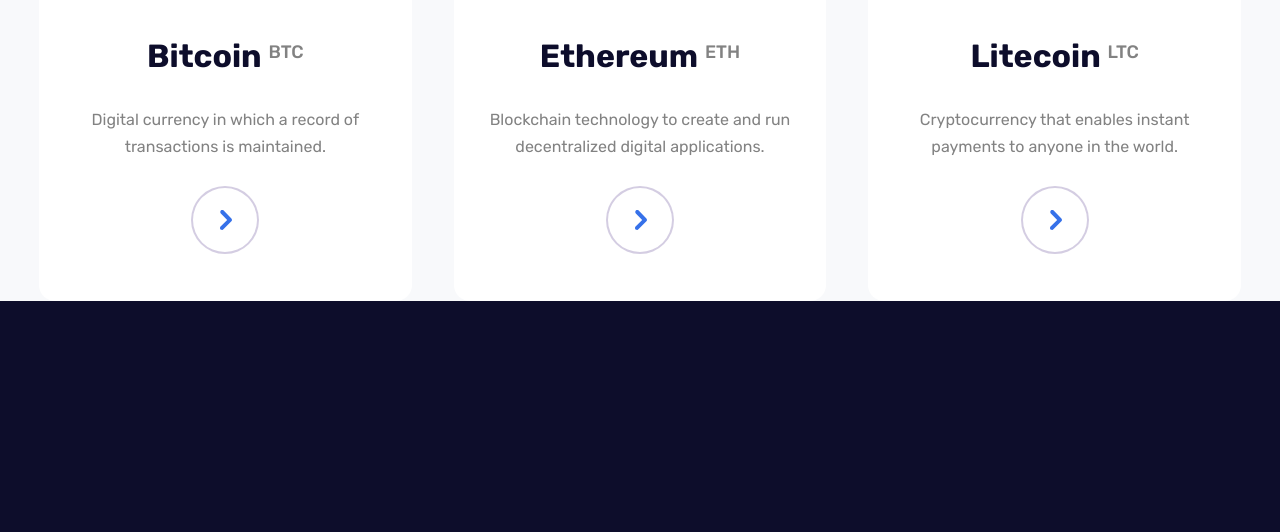
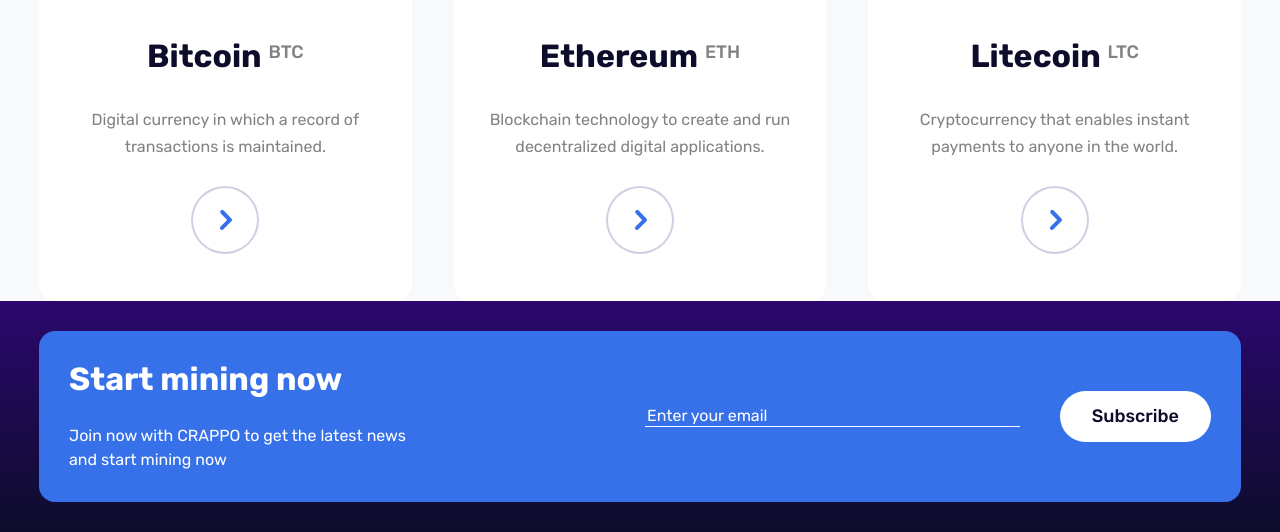
Before and after one commit to NikitaAlekseevich/crappo-crypto-layout, a plain HTML site: page index.html in a window 1280 px wide. Shown: the part 2340-2872 px from the top of the page. Before the commit the page ends 2641 px from the top, so only its background shows below. Drawn offline with nearby package versions, Linux system fonts and the light colour scheme.

Commit message:
gradient page | subscribe button

```diff
--- a/index.html
+++ b/index.html
@@ -170,5 +170,23 @@
             </div>
         </div>
     </div>
+    <div class="page-gradient">
+        <div class="wrapper">
+            <div class="form">
+                <div class="form-text">
+                    <h3 class="form-text__title">
+                        Start mining now
+                    </h3>
+                    <p class="form-text__description">
+                        Join now with CRAPPO to get the latest news and start mining now
+                    </p>
+                </div>
+                <div class="form-letter">
+                    <input type="text" class="form-letter__input" placeholder="Enter your email">
+                    <button class="form-letter__btn" type="submit">Subscribe</button>
+                </div>
+            </div>
+        </div>
+    </div>
 </body>
 </html>
--- a/src/css/style.css
+++ b/src/css/style.css
@@ -415,3 +415,67 @@ body{
     border: 2px solid white;
     transform: scale(0.5);
 }
+
+.page-gradient {
+    background: linear-gradient(180deg, #2B076E 0%, #0D0D2B 100%);
+    padding-top: 30px;
+    padding-bottom: 30px;
+}
+
+.form {
+    background-color: var(--blue);
+    border-radius: 16px;
+    display: flex;
+    justify-content: space-between;
+    padding: 30px 30px;
+}
+
+.form-text {
+    flex-grow: 1;
+}
+
+.form-text__title {
+    margin-top: 0;
+    font-size: 32px;
+    font-weight: 700;
+    margin-bottom: 27px;
+}
+
+.form-text__description {
+    font-size: 16px;
+    margin-bottom: 0;
+    max-width: 348px;
+    line-height: 1.5;
+}
+
+.form-letter {
+    display: flex;
+    justify-content: space-between;
+    align-items: center;
+    flex: 0 0 566px;
+}
+
+.form-letter__input {
+    font-size: 16px;
+    border: none;
+    border-bottom: 1px solid white;
+    background-color: transparent;
+    color: white;
+    width: 100%;
+    margin-right: 40px;
+}
+
+.form-letter__input::placeholder {
+    color: white;
+}
+
+.form-letter__btn {
+    border: none;
+    background-color: white;
+    color: var(--dark);
+    font-size: 18px;
+    font-weight: 500;
+    padding: 15px 32px;
+    border-radius: 32px;
+
+}
```
